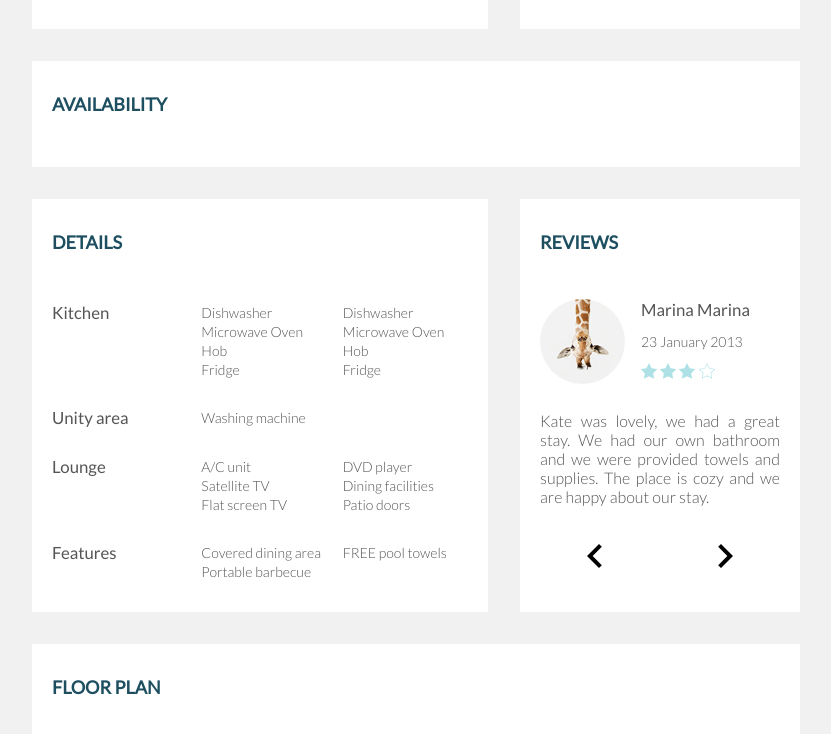
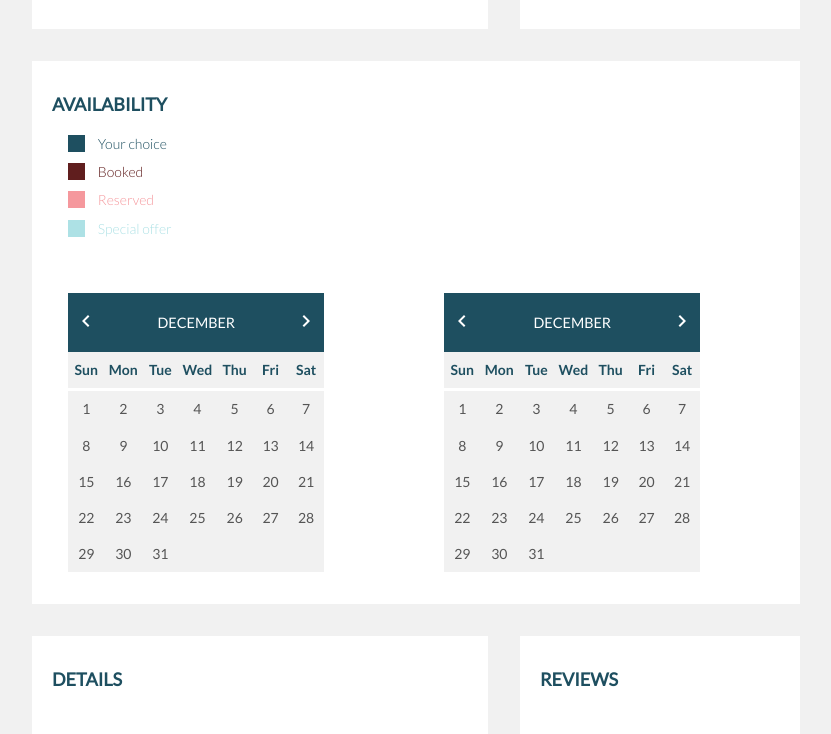
Before and after one commit to NevedomaZverushka/hotel-site, a React (Create React App) app: page / in a window 1280 px wide. Shown: the part 1000-1734 px from the top of the page, without its empty margins (224-1055 px from the left). Built offline with nearby package versions, Linux system fonts and the light colour scheme.

Commit message:
Added availability block

```diff
--- a/src/assets/images/index.js
+++ b/src/assets/images/index.js
@@ -10,9 +10,11 @@ import star from './icons/star.svg';
 import fillStar from './icons/star-1.svg';
 import arrowLeft from './icons/chevron-left.svg';
 import arrowRight from './icons/chevron-right.svg';
+import arrowLeftLight from './icons/chevron-left-light.svg';
+import arrowRightLight from './icons/chevron-right-light.svg';
 import banner from './icons/banner.png';
 import heart from './icons/heart.svg';
-import heart_light from './icons/heart-light.svg';
+import heartLight from './icons/heart-light.svg';
 import shower from './icons/shower.svg';
 
 import facebook from './social/facebook.svg';
@@ -32,7 +34,7 @@ import thirdSlider from './slider-3.png';
 
 import logo from './logo.png';
 
-const icons = { bathtub, bed, man, parking, smoking, wifi, star, fillStar, arrowLeft, arrowRight, heart, heart_light, shower};
+const icons = { bathtub, bed, man, parking, smoking, wifi, star, fillStar, arrowLeft, arrowLeftLight, arrowRightLight, arrowRight, heart, heartLight, shower};
 const social = { facebook, google, instagram, twitter };
 
 export {
--- a/src/assets/styles/colors.scss
+++ b/src/assets/styles/colors.scss
@@ -4,3 +4,5 @@ $grey: #555555;
 $dark-blue: #25333c;
 $blue: #1e4f60;
 $light-blue: #ade1e5;
+$burgundy: #601e1e;
+$pink: #f5989d;
--- /dev/null
+++ b/src/assets/styles/components/Calendar.scss
@@ -0,0 +1,56 @@
+@import 'src/assets/styles/colors';
+
+table {
+  width: 16rem;
+
+  td {
+    width: 2.5rem;
+  }
+}
+
+thead {
+  background-color: $blue;
+
+  td {
+    margin: 0;
+    font-size: 0.9rem;
+    color: $white;
+    font-family: "Lato-Regular", serif;
+    font-weight: normal;
+    text-transform: uppercase;
+    padding: 1rem 0;
+
+    button {
+      background-size: cover !important;
+      background-position: center !important;
+      background-repeat: no-repeat !important;
+      height: 1.5rem !important;
+      width: 1rem;
+      padding: 0;
+      background-color: $blue !important;
+    }
+  }
+}
+tbody {
+  tr {
+    background-color: $light-grey;
+    td {
+      padding: 0.6rem 0;
+      font-size: 0.875rem;
+      color: $grey;
+      font-family: "Lato-Regular", serif;
+      font-weight: normal;
+    }
+  }
+}
+
+.days {
+  td {
+    font-family: "Lato-Bold", serif;
+    border-bottom: 0.2rem solid $white;
+    color: $blue;
+  }
+}
+td {
+  text-align: center;
+}
--- a/src/assets/styles/components/Card.scss
+++ b/src/assets/styles/components/Card.scss
@@ -40,4 +40,8 @@
     width: 9rem;
     height: 8.5rem;
   }
+  .square {
+    width: 17px;
+    height: 17px;
+  }
 }
--- a/src/assets/styles/components/Slide.scss
+++ b/src/assets/styles/components/Slide.scss
@@ -1,4 +1,9 @@
 @import 'src/assets/styles/colors';
+
+.slick-active {
+  display: flex !important;
+  justify-content: center;
+}
 
 .slide {
   display: flex;
--- a/src/assets/styles/index.scss
+++ b/src/assets/styles/index.scss
@@ -11,6 +11,7 @@
 @import 'components/Header';
 @import 'components/Carousel';
 @import 'components/Slide';
+@import 'components/Calendar';
 
 @import 'screens/PropertyPage';
 
--- /dev/null
+++ b/src/components/Calendar.js
@@ -0,0 +1,76 @@
+import React from 'react';
+import { icons } from '../assets/images';
+
+export default function Calendar() {
+    return(
+        <table cellSpacing="0" cellPadding="0">
+            <thead>
+                <tr>
+                    <td>
+                        <button style={{ backgroundImage: `url(${icons.arrowLeftLight})` }} />
+                    </td>
+                    <td colSpan="5">December</td>
+                    <td>
+                        <button style={{ backgroundImage: `url(${icons.arrowRightLight})` }} />
+                    </td>
+                </tr>
+            </thead>
+            <tbody>
+                <tr className="days">
+                    <td>Sun</td>
+                    <td>Mon</td>
+                    <td>Tue</td>
+                    <td>Wed</td>
+                    <td>Thu</td>
+                    <td>Fri</td>
+                    <td>Sat</td>
+                </tr>
+                <tr>
+                    <td>1</td>
+                    <td>2</td>
+                    <td>3</td>
+                    <td>4</td>
+                    <td>5</td>
+                    <td>6</td>
+                    <td>7</td>
+                </tr>
+                <tr>
+                    <td>8</td>
+                    <td>9</td>
+                    <td>10</td>
+                    <td>11</td>
+                    <td>12</td>
+                    <td>13</td>
+                    <td>14</td>
+                </tr>
+                <tr>
+                    <td>15</td>
+                    <td>16</td>
+                    <td>17</td>
+                    <td>18</td>
+                    <td>19</td>
+                    <td>20</td>
+                    <td>21</td>
+                </tr>
+                <tr>
+                    <td>22</td>
+                    <td>23</td>
+                    <td>24</td>
+                    <td>25</td>
+                    <td>26</td>
+                    <td>27</td>
+                    <td>28</td>
+                </tr>
+                <tr>
+                    <td>29</td>
+                    <td>30</td>
+                    <td>31</td>
+                    <td/>
+                    <td/>
+                    <td/>
+                    <td/>
+                </tr>
+            </tbody>
+        </table>
+    );
+}
--- a/src/components/Carousel.js
+++ b/src/components/Carousel.js
@@ -53,7 +53,7 @@ export default function Carousel(props) {
                 className: 'slider',
                 nextArrow: <NextArrow />,
                 prevArrow: <PrevArrow />,
-                centerMode: true,
+                // centerMode: true,
             }
         );
     }, [width]);
--- a/src/components/Slide.js
+++ b/src/components/Slide.js
@@ -9,7 +9,7 @@ export default function Slide(props) {
             <div className="row title">
                 <h5>{title}</h5>
                 <div className="row">
-                    <img className="icon" src={icons.heart_light} />
+                    <img className="icon" src={icons.heartLight} />
                     <span>{likes}</span>
                 </div>
             </div>
--- a/src/components/Tiles.js
+++ b/src/components/Tiles.js
@@ -1,5 +1,5 @@
 import React from 'react';
-import {Card} from "./index";
+import {Card, Calendar} from "./index";
 import {
     firstFloor, secondFloor,
     profile,
@@ -25,6 +25,12 @@ const floors = [
     { id: 2, title: '2 floor', image: secondFloor },
     { id: 3, title: 'Bedroom', image: firstFloor },
     { id: 4, title: 'Restroom', image: secondFloor }
+];
+const availability = [
+    { id: 1, color: '#1e4f60', label: 'Your choice' },
+    { id: 2, color: '#601e1e', label: 'Booked' },
+    { id: 3, color: '#f5989d', label: 'Reserved' },
+    { id: 4, color: '#ade1e5', label: 'Special offer' },
 ];
 
 export default function Tiles() {
@@ -65,7 +71,26 @@ export default function Tiles() {
                 </div>
             </Card>
 
-            <Card style={{ flex: '2 100%' }} title={"Availability"} />
+            <Card style={{ flex: '2 100%' }} title={"Availability"}>
+                <div className="row" style={{ gap: "3.5rem", flexWrap: "wrap-reverse", justifyContent: "center", padding: "0 1rem" }}>
+                    <div style={{ flex: 2, display: "flex" }}>
+                        <Calendar/>
+                    </div>
+                    <div style={{ flex: 2, display: "flex" }}>
+                        <Calendar/>
+                    </div>
+                    <div style={{ flex: 1, gap: "0.7rem", flexDirection: "column", display: "flex" }}>
+                        {availability.map(({id, color, label}) => {
+                            return(
+                                <div style={{ display: "flex", flexDirection: "row", alignItems: "center", gap: "0.8rem" }} key={id}>
+                                    <div className="square" style={{ backgroundColor: color }} />
+                                    <span style={{ color }}>{label}</span>
+                                </div>
+                            )
+                        })}
+                    </div>
+                </div>
+            </Card>
 
             <Card style={{ flex: 2, flexBasis: '20rem' }} title={"Details"}>
                 <div className="row" style={{ gap: '1.8rem' , marginTop: '1.8rem'}}>
--- a/src/components/index.js
+++ b/src/components/index.js
@@ -1,4 +1,5 @@
 export const Banner = require('./Banner').default;
+export const Calendar = require('./Calendar').default;
 export const Card = require('./Card').default;
 export const Carousel = require('./Carousel').default;
 export const Dropdown = require('./Dropdown').default;
```
Also changed, not shown: src/assets/images/icons/chevron-left-light.svg (added), src/assets/images/icons/chevron-right-light.svg (added).
